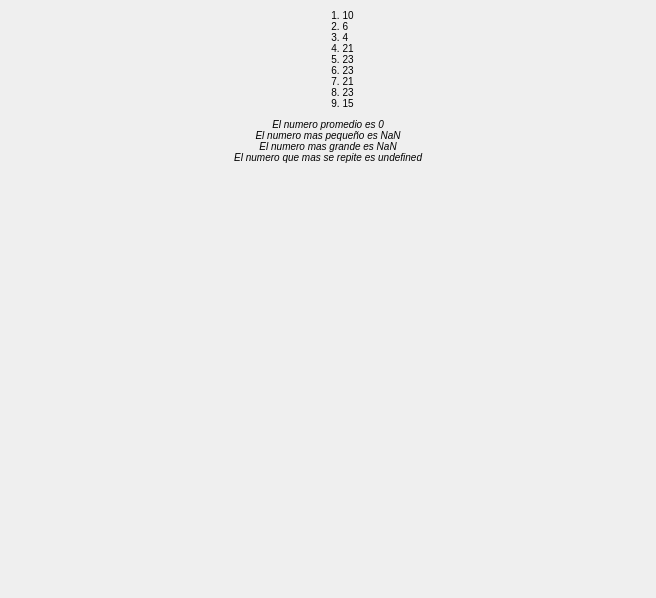
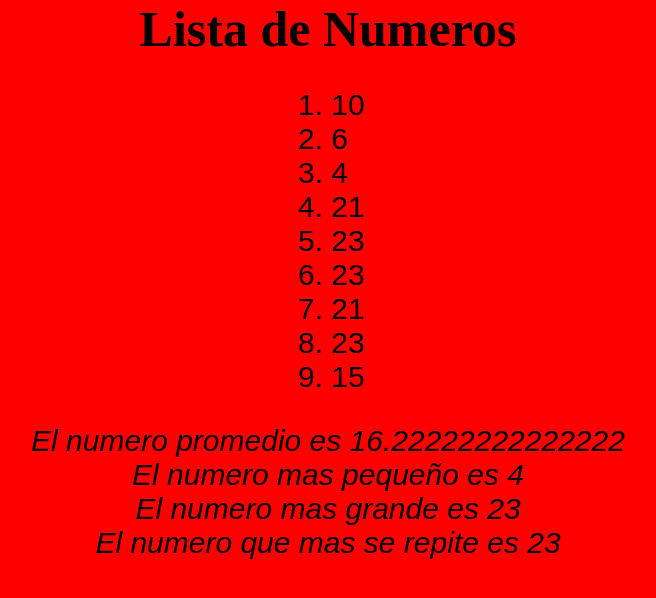
Before and after one commit to Santino-Gonzalez/clase-5, a plain HTML site: page index4.html in a window 1280 px wide. Shown: the whole page, without its empty margins (312-968 px from the left). Drawn offline with Linux system fonts and the light colour scheme.

Commit message:
Corrección final
Esta es la tarea numero 4 de la clase 5 terminada

```diff
--- a/index4.html
+++ b/index4.html
@@ -8,7 +8,7 @@
     <link rel='stylesheet' type='text/css' media='screen' href='main.css'>
 </head>
 <body>
-
+    <h1>Lista de Numeros</h1>
     <ol>
         <li>10</li>
         <li>6</li>
--- a/main.css
+++ b/main.css
@@ -1,6 +1,12 @@
 html, body {
     margin: 0;
     padding: 0;
+    background-color: red;
+}
+
+
+body{
+    font-size: 300%;
 }
 
 html {
@@ -9,7 +15,6 @@ html {
 
 body {
     align-items: center;
-    background: #EFEFEF;
     display: flex;
     flex-direction: column;
     font-family: Avenir, 'Source Sans Pro', sans-serif;
@@ -45,7 +50,6 @@ img {
 }
 
 a {
-    color: #DA3296;
     text-decoration: none;
 }
 
@@ -73,13 +77,11 @@ main a {
 }
 
 footer {
-    background-color: #7986e5;
     padding: 1rem 1rem 2rem;
     width: 100%;
 }
 
 footer > div {
-    color: white;
     display: flex;
     flex-direction: row;
     font-family: Avenir, 'Source Sans Pro', sans-serif;
@@ -105,7 +107,6 @@ footer span {
 }
 
 footer a {
-    color: white;
     font-style: italic;
     text-decoration: none;
 }
@@ -115,7 +116,6 @@ footer a:hover {
 }
 
 #surprise {
-    color: red;
     font-size: 2.25rem;
 }
 
--- a/tarea4.js
+++ b/tarea4.js
@@ -6,8 +6,8 @@ const textMostFrequentNumber = document.querySelector("#most-frequent-number")
 
 function convertNumbersToArray(listOfNumbers){
     let array = []
-    for(let i = 0; i <= listOfNumbers.length; i++){
-        array.push(Number(listOfNumbers[i]))
+    for(let i = 0; i < listOfNumbers.length; i++){
+        array.push(Number(listOfNumbers[i].innerText))
     }
     return array
 }
@@ -17,10 +17,11 @@ let finalArray = convertNumbersToArray(numbers)
 
 function calculateAverageOfArray(array){
     let average = 0
-    for(let i = 0; i <= array.length; i++){
-        average += Number()
+    for(let i = 0; i < array.length; i++){
+        average = average + Number(array[i])
     }
-    return average / array.length
+    average = average / array.length
+    return average
 }
 
 let averageNumber = calculateAverageOfArray(finalArray)
@@ -28,7 +29,7 @@ let averageNumber = calculateAverageOfArray(finalArray)
 
 function calculateSmallestNumber(array){
     let smallNumber = array[0]
-    for(let i = 0; i <= array.length; i++){
+    for(let i = 0; i < array.length; i++){
         if(array[i] < smallNumber){
             smallNumber = array[i]
         }
@@ -40,8 +41,8 @@ let smallestNumber = calculateSmallestNumber(finalArray)
 
 function calculateBiggestNumber(array){
     let bigNumber = array[0]
-    for(let i = 0; i <= array.length; i++){
-        if(array[i] < bigNumber){
+    for(let i = 0; i < array.length; i++){
+        if(array[i] > bigNumber){
             bigNumber = array[i]
         }
     }
@@ -54,8 +55,8 @@ function calculateMostRepeatedNumber(array){
     let higherReps = 1
     let appearances = 0
     let moreRepeated
-    for(let i = 0; i <= array.length; i++){
-        for(let j = 0; j <= array.length; j++){
+    for(let i = 0; i < array.length; i++){
+        for(let j = 0; j < array.length; j++){
             if(array[i] === array[j]){
                 appearances++
             }
```
